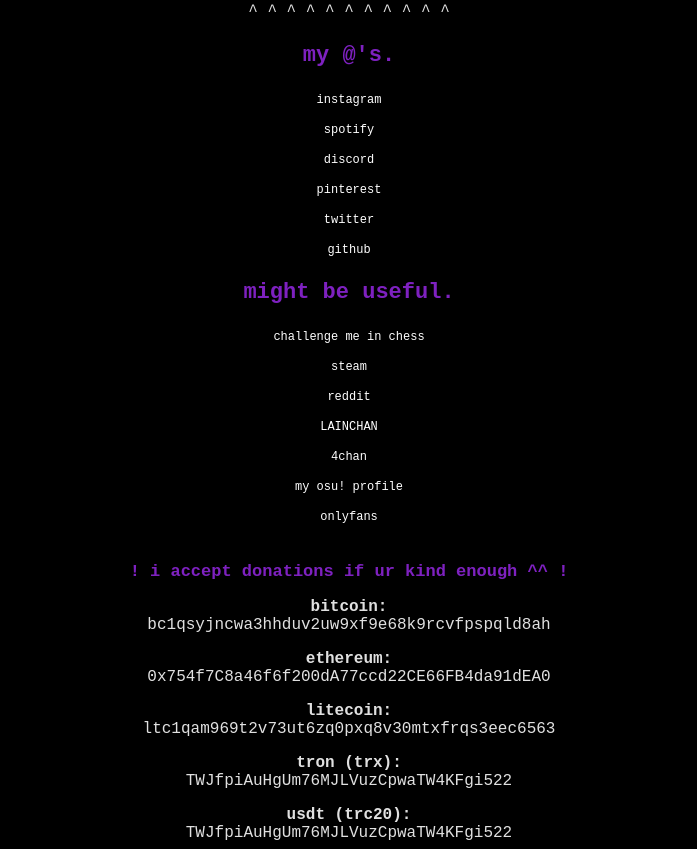
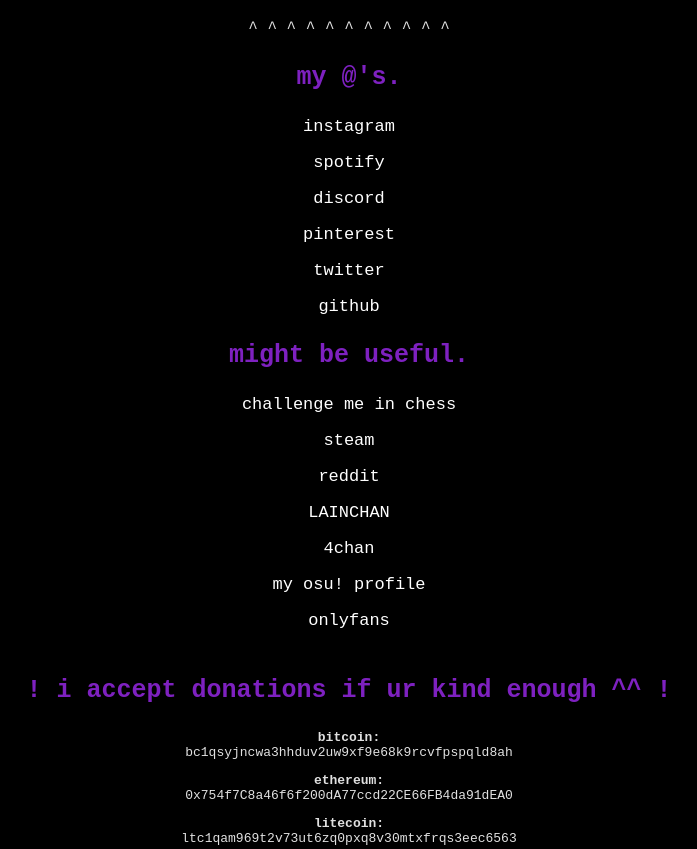
Before and after one commit to kenotheos/kenotheos, a plain HTML site: page index.html in a window 1280 px wide. Shown: the part 227-1076 px from the top of the page, without its empty margins (291-988 px from the left). Drawn offline with Linux system fonts and the light colour scheme.

Commit message:
update css

```diff
--- a/index.html
+++ b/index.html
@@ -39,11 +39,11 @@
         </div>
         <div id="donations">
             <p id="txt2"><strong>! i accept donations if ur kind enough ^^ !</strong></p>
-        <p><strong>bitcoin: <br> </strong> bc1qsyjncwa3hhduv2uw9xf9e68k9rcvfpspqld8ah</p>
-        <p><strong>ethereum: <br> </strong> 0x754f7C8a46f6f200dA77ccd22CE66FB4da91dEA0</p>
-        <p><strong>litecoin: <br> </strong> ltc1qam969t2v73ut6zq0pxq8v30mtxfrqs3eec6563</p>
-        <p><strong>tron (trx): <br> </strong> TWJfpiAuHgUm76MJLVuzCpwaTW4KFgi522</p>
-        <p><strong>usdt (trc20): <br> </strong> TWJfpiAuHgUm76MJLVuzCpwaTW4KFgi522</p>
+        <p class="txt3" ><strong>bitcoin: <br> </strong> bc1qsyjncwa3hhduv2uw9xf9e68k9rcvfpspqld8ah</p>
+        <p class="txt3" ><strong>ethereum: <br> </strong> 0x754f7C8a46f6f200dA77ccd22CE66FB4da91dEA0</p>
+        <p class="txt3" ><strong>litecoin: <br> </strong> ltc1qam969t2v73ut6zq0pxq8v30mtxfrqs3eec6563</p>
+        <p class="txt3" ><strong>tron (trx): <br> </strong> TWJfpiAuHgUm76MJLVuzCpwaTW4KFgi522</p>
+        <p class="txt3" ><strong>usdt (trc20): <br> </strong> TWJfpiAuHgUm76MJLVuzCpwaTW4KFgi522</p>
         </div>
         <div id="email">
             <p id="email">contact me : <a href="mailto:nex.was.there@gmail.com">nex.was.there@gmail.com</a></p>
--- a/style.css
+++ b/style.css
@@ -6,7 +6,7 @@ body {
 }
 #txt2{
     color: #7e21c0;
-    font-size: 17px;
+    font-size: 25px;
 }
 #donations{
     padding: 4px;
@@ -15,17 +15,18 @@ body {
     padding: 4px;
 }
 #mmm {
-    font-size: 22px;
+    font-size: 25px;
     color: #7e21c0;
 }
 .container {
     text-align: center;
-    margin-top: 17px;
+    margin-top: 20px;
 }
 .name-container {
-    margin-bottom: 17px;
+    margin-bottom: 20px;
 }
 .name-text {
+    font-size: 25px;
     font-weight: bold;
     color:  #5B148F ;
 }
@@ -43,13 +44,16 @@ ul {
     padding: 0;
 }
 ul li {
-    margin: 12px;
+    margin: 17px;
 }
 a {
     color: #ffffff;
     text-decoration: none;
-    font-size: 12px;
+    font-size: 17px;
 }
 a:hover {
     text-decoration: underline;
 }
+.txt3{
+    font-size: 13px;
+}
```
